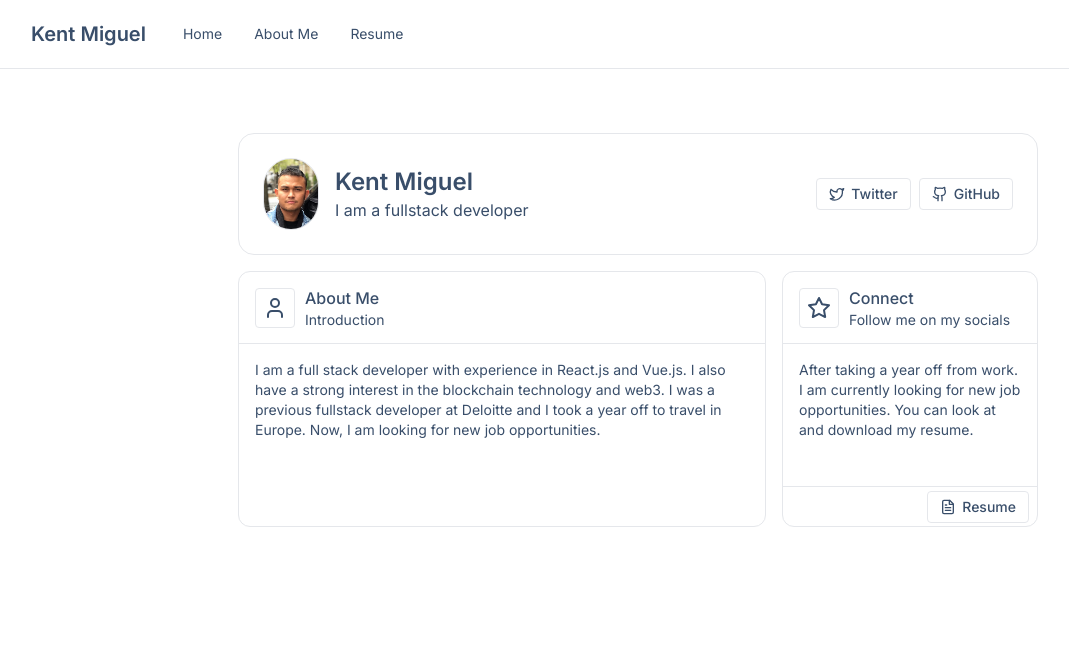
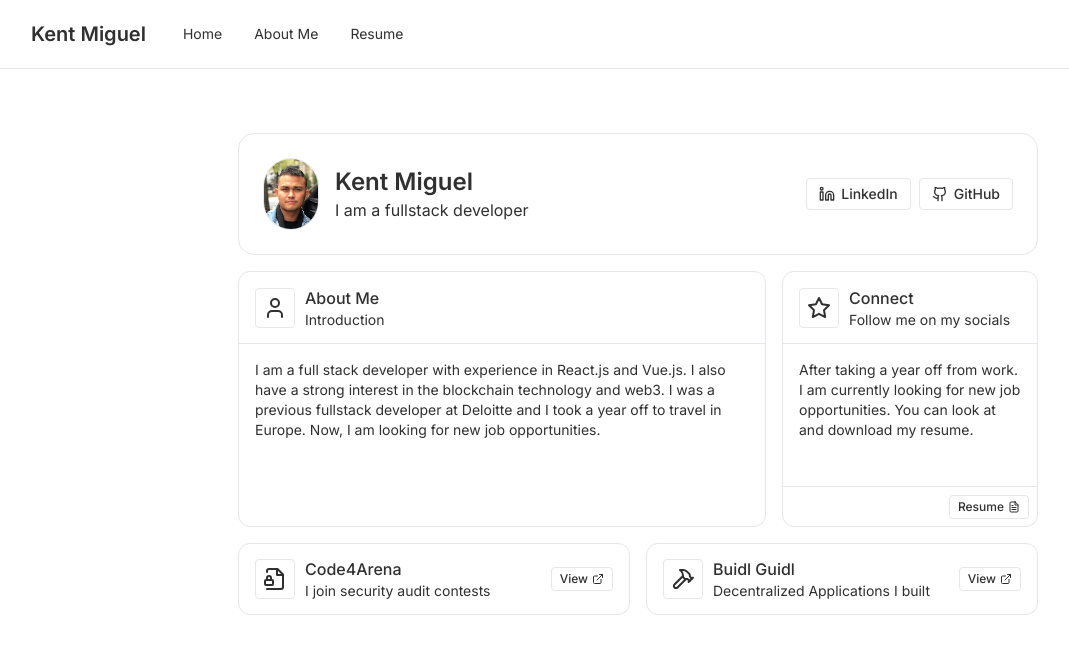
Before and after one commit to kmiguel10/www, a Next.js app: page / in a window 1280 px wide. Shown: the top 654 px of the page, without its empty margins (2-1071 px from the left). Built offline with nearby package versions, Linux system fonts and the light colour scheme.

Commit message:
Created Home components

```diff
--- /dev/null
+++ b/app/components/layouts/content-display-minimal.tsx
@@ -0,0 +1,57 @@
+import type { FC, ReactNode } from "react";
+
+import clsx from "clsx";
+import { twMerge } from "tailwind-merge";
+
+/** Props */
+type ContentDisplayMinimalProps = {
+  className?: string;
+  name: string;
+  description: string;
+  symbol: ReactNode;
+  button: ReactNode;
+};
+
+/** Component */
+
+const ContentDisplayMinimal: FC<ContentDisplayMinimalProps> = ({
+  className,
+  name,
+  description,
+  symbol,
+  button,
+}) => {
+  return (
+    <div
+      className={twMerge(
+        clsx(
+          "flex h-[4.5rem] items-center justify-between rounded-xl border border-gray-6 bg-gray-2 px-4"
+        ),
+        className
+      )}
+    >
+      <div className="flex items-center">
+        {/* Symbol */}
+        <div className="flex h-10 w-10 items-center justify-center rounded border border-gray-6 bg-gray-3 p-2 text-gray-11">
+          <div className="flex h-6 w-6 items-center justify-center">
+            {symbol}
+          </div>
+        </div>
+        {/* Name + description */}
+        <div className="ml-2.5 mr-2">
+          <div className="line-clamp-1 text-ellipsis font-medium text-gray-12">
+            {name}
+          </div>
+          <div className="line-clamp-1 text-ellipsis text-sm text-gray-11">
+            {description}
+          </div>
+        </div>
+      </div>
+
+      {/* Button */}
+      {button}
+    </div>
+  );
+};
+
+export default ContentDisplayMinimal;
--- /dev/null
+++ b/app/components/pages/code-four-arena.tsx
@@ -0,0 +1,22 @@
+import React from "react";
+import ContentDisplayMinimal from "../layouts/content-display-minimal";
+import { ExternalLink, FileLock2 } from "lucide-react";
+import Button from "../ui/button";
+
+const CodeFourArena = () => {
+  return (
+    <ContentDisplayMinimal
+      className="col-span-2 w-full min-[960px]:col-span-3"
+      name="Code4Arena"
+      description="I join security audit contests"
+      symbol={<FileLock2 />}
+      button={
+        <Button size="sm" rightIcon={<ExternalLink />} href="" newTab>
+          View
+        </Button>
+      }
+    />
+  );
+};
+
+export default CodeFourArena;
--- a/app/components/pages/contents.tsx
+++ b/app/components/pages/contents.tsx
@@ -1,12 +1,16 @@
 import React from "react";
 import AboutMe from "./about-me";
 import MySocials from "./my-socials";
+import CodeFourArena from "./code-four-arena";
+import SpeedRun from "./speedrun";
 
 const Contents = () => {
   return (
     <div className="grid grid-cols-2 gap-4 min-[560px]:grid-cols-4 min-[960px]:grid-cols-6">
       <AboutMe />
       <MySocials />
+      <CodeFourArena />
+      <SpeedRun />
     </div>
   );
 };
--- a/app/components/pages/header.tsx
+++ b/app/components/pages/header.tsx
@@ -1,7 +1,7 @@
 import React from "react";
 import ProfileAvatar from "./profile-avatar";
 import Button from "../ui/button";
-import { Github, Twitter } from "lucide-react";
+import { Github, Twitter, Linkedin } from "lucide-react";
 
 const ProfileHeader = () => {
   return (
@@ -24,12 +24,17 @@ const ProfileHeader = () => {
       <div className="hidden space-x-2 md:flex">
         <Button
           intent="primary"
-          href="https://twitter.com/kemmgl10"
-          leftIcon={<Twitter />}
+          href="https://www.linkedin.com/in/kent-miguel/"
+          leftIcon={<Linkedin />}
+          newTab
         >
-          Twitter
+          LinkedIn
         </Button>
-        <Button href="https://github.com/kmiguel10" leftIcon={<Github />}>
+        <Button
+          href="https://github.com/kmiguel10"
+          leftIcon={<Github />}
+          newTab
+        >
           GitHub
         </Button>
       </div>
--- a/app/components/pages/my-socials.tsx
+++ b/app/components/pages/my-socials.tsx
@@ -11,7 +11,7 @@ const MySocials = () => {
       name="Connect"
       description="Follow me on my socials"
       button={
-        <Button href="/resume" leftIcon={<FileText />}>
+        <Button size="sm" href="/resume" rightIcon={<FileText />}>
           Resume
         </Button>
       }
--- /dev/null
+++ b/app/components/pages/speedrun.tsx
@@ -0,0 +1,27 @@
+import React from "react";
+import ContentDisplayMinimal from "../layouts/content-display-minimal";
+import { ExternalLink, Hammer } from "lucide-react";
+import Button from "../ui/button";
+
+const SpeedRun = () => {
+  return (
+    <ContentDisplayMinimal
+      className="col-span-2 w-full min-[960px]:col-span-3"
+      name="Buidl Guidl"
+      description="Decentralized Applications I built"
+      symbol={<Hammer />}
+      button={
+        <Button
+          size="sm"
+          rightIcon={<ExternalLink />}
+          href="https://app.buidlguidl.com/builders/0x4c2B577D992d16973b57b1757e996dC0d0a07F74"
+          newTab
+        >
+          View
+        </Button>
+      }
+    />
+  );
+};
+
+export default SpeedRun;
--- a/app/components/ui/button.tsx
+++ b/app/components/ui/button.tsx
@@ -1,3 +1,5 @@
+"use client";
+
 import Link from "next/link";
 import { type ForwardedRef, forwardRef } from "react";
 
--- a/app/layout.tsx
+++ b/app/layout.tsx
@@ -15,7 +15,7 @@ export default function RootLayout({
   children: React.ReactNode;
 }) {
   return (
-    <html lang="en" data-theme="winter">
+    <html lang="en" data-theme="wireframe">
       <body className={inter.className}>{children}</body>
     </html>
   );
--- a/tailwind.config.ts
+++ b/tailwind.config.ts
@@ -17,7 +17,7 @@ const config: Config = {
   },
   plugins: [require("daisyui")],
   daisyui: {
-    themes: ["winter", "light", "night", "dark"],
+    themes: ["winter", "light", "night", "dark", "black", "wireframe"],
   },
 };
 export default config;
```
